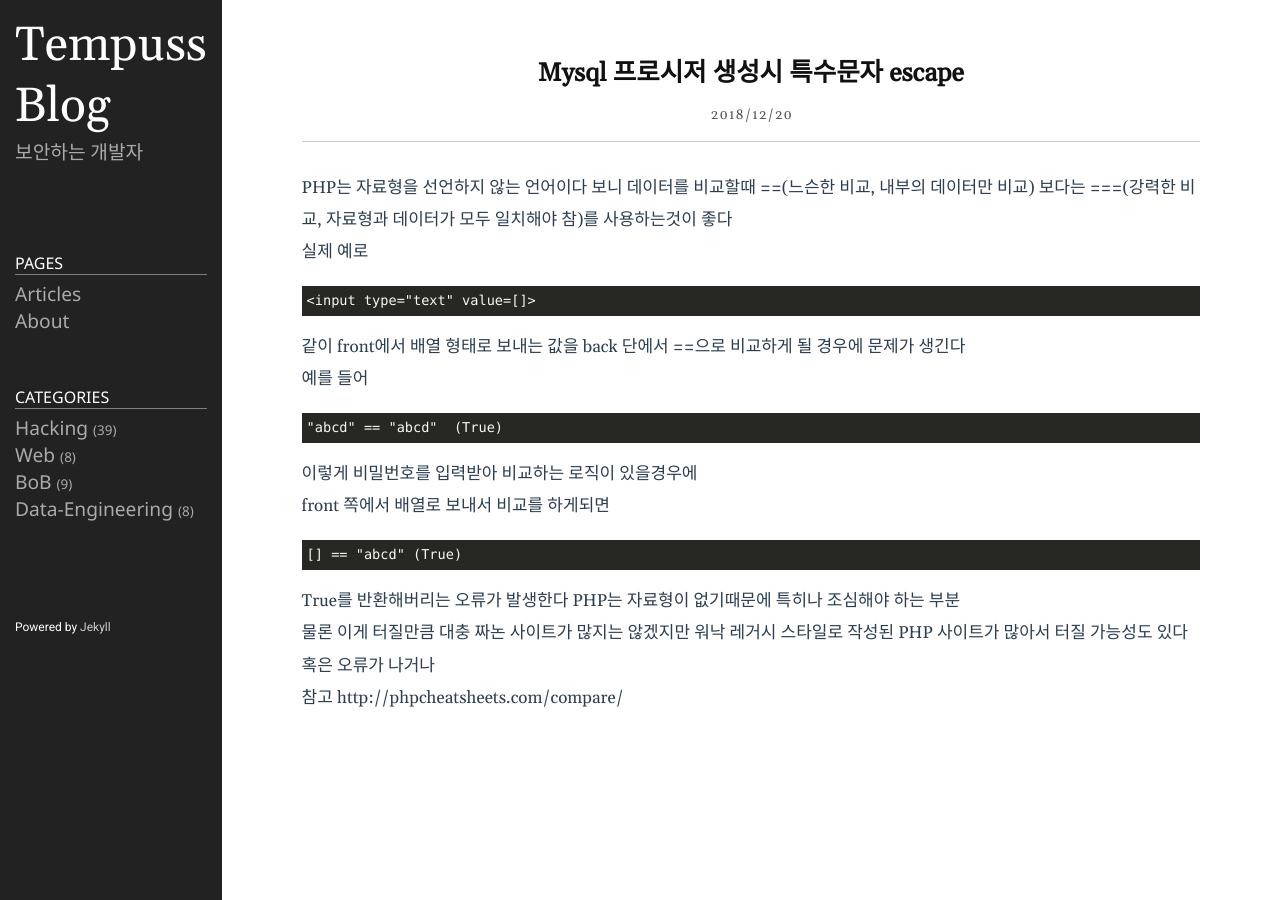
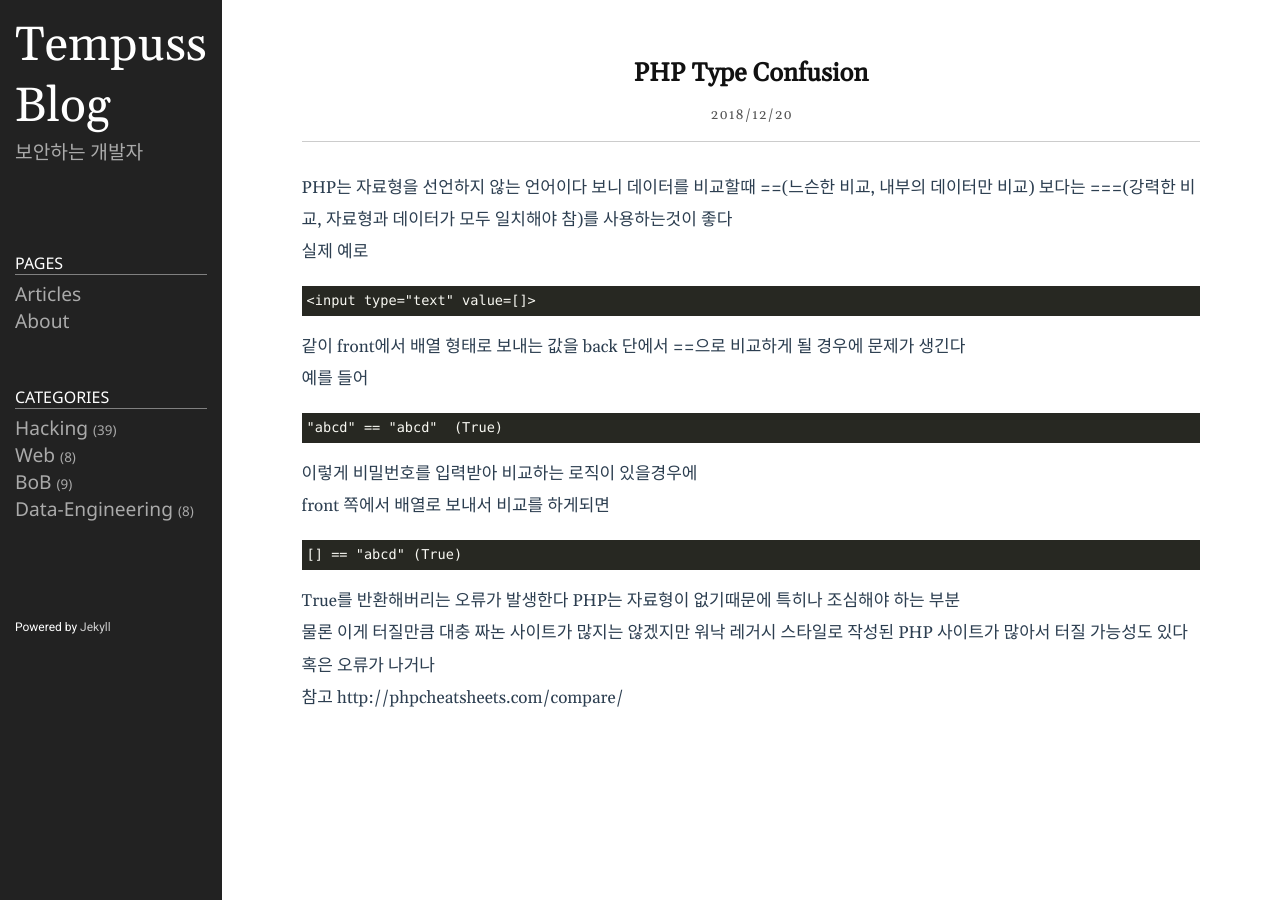
Before and after one commit to Tempuss/Tempuss.github.io, a Jekyll site: the page built from _posts/2018-12-20-PHP Type Confusion.markdown, in a window 1280 px wide. Built offline with Jekyll 4.4.1, drawn with Linux system fonts in a browser that asks for light colours.

```diff
--- a/_posts/2018-12-20-PHP Type Confusion.markdown
+++ b/_posts/2018-12-20-PHP Type Confusion.markdown
@@ -1,6 +1,6 @@
 ---
 layout: post
-title: Mysql 프로시저 생성시 특수문자 escape
+title: PHP Type Confusion
 date: 2018-12-20 16:18:00 +0900
 category: Hacking
 ---
```
Also changed, not shown: README.md, 7 other files.
